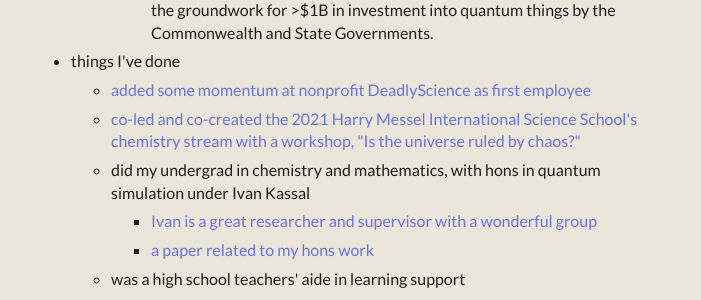
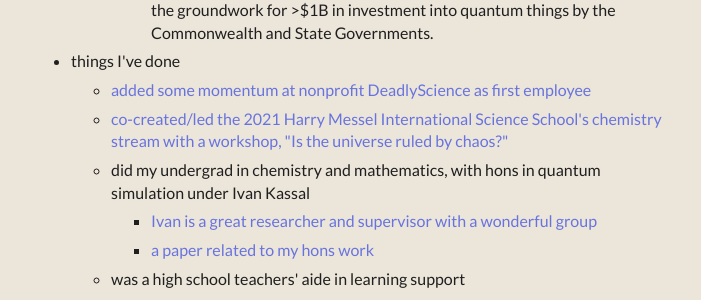
Before and after one commit to clarebirch/clarebirch.github.io, a Jekyll site: the page built from index.md, in a window 1280 px wide. Shown: the part 872-1172 px from the top of the page, without its empty margins (289-990 px from the left). Built offline with Jekyll 4.4.1, drawn with Linux system fonts in a browser that asks for light colours; some web fonts are replaced.

Commit message:
-m slight change to wording

```diff
--- a/_data/menu.yml
+++ b/_data/menu.yml
@@ -25,7 +25,7 @@ entries:
     entries:
       - title: added some momentum at nonprofit DeadlyScience as first employee
         url: https://deadlyscience.org.au/
-      - title: co-led and co-created the 2021 Harry Messel International Science School's chemistry stream with a workshop, "Is the universe ruled by chaos?"
+      - title: co-created/led the 2021 Harry Messel International Science School's chemistry stream with a workshop, "Is the universe ruled by chaos?"
         url: https://x.com/clarejtbirch/status/1414850606032850948
       - title: did my undergrad in chemistry and mathematics, with hons in quantum simulation under Ivan Kassal
         entries:
```
